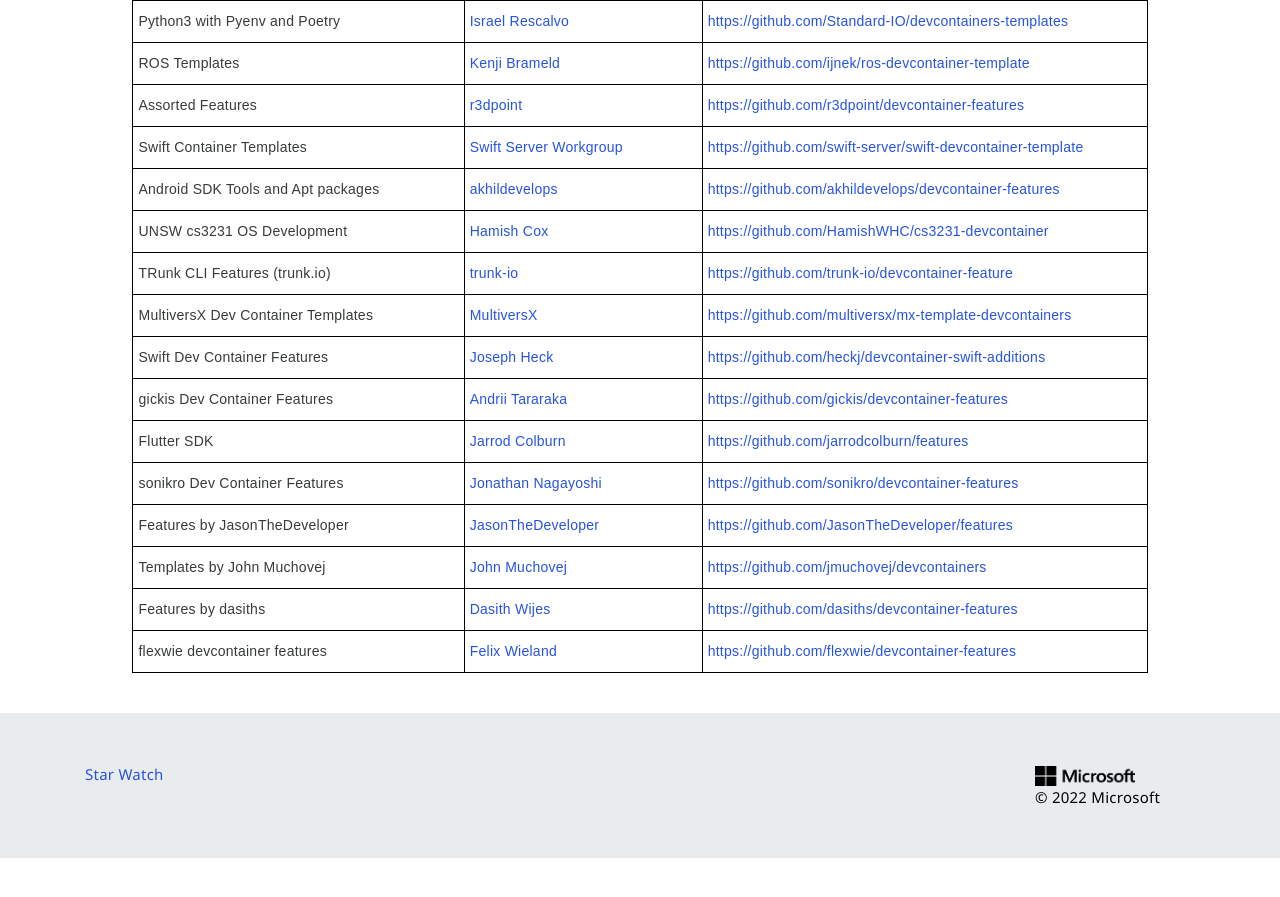
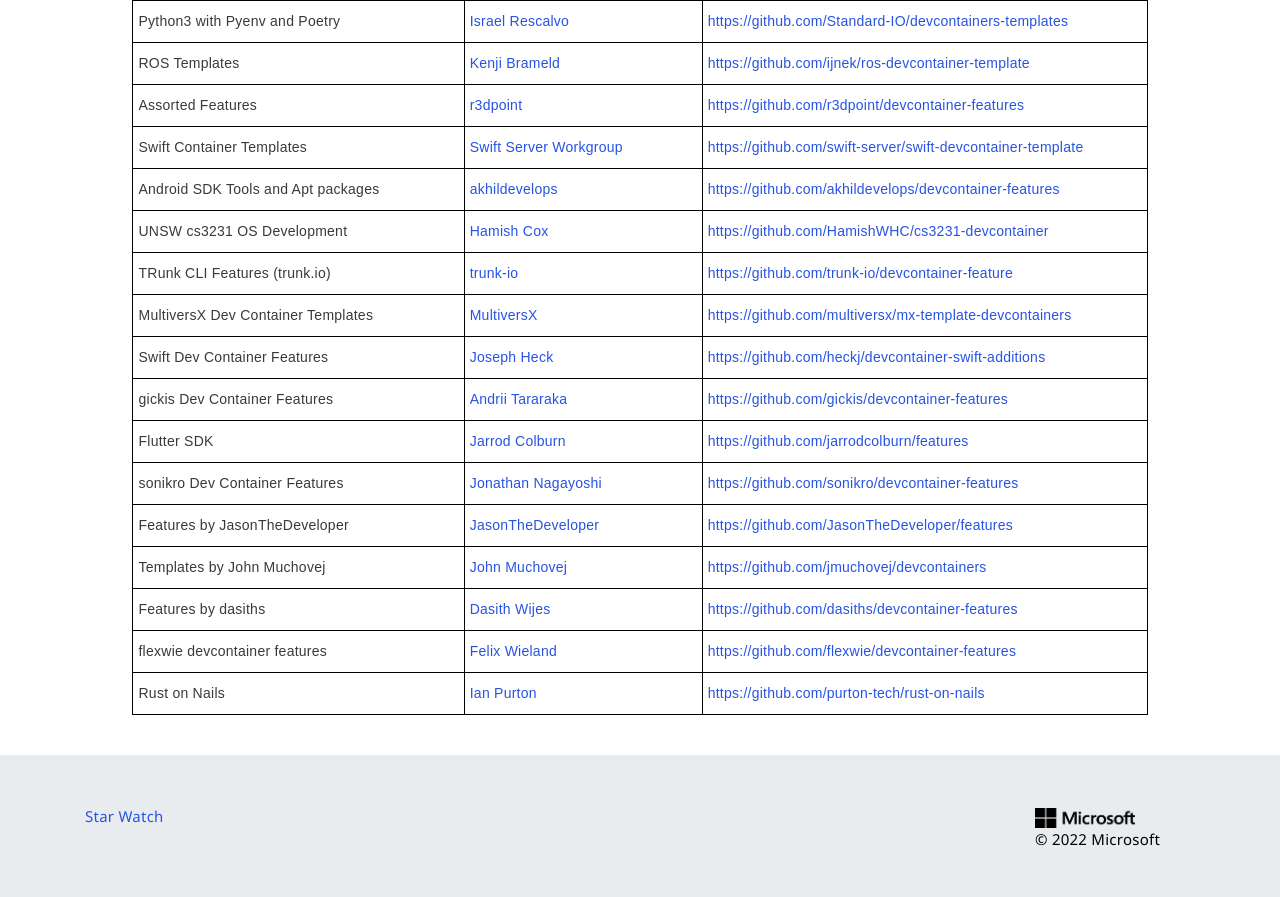
Before and after one commit to devcontainers/devcontainers.github.io, a Jekyll site: the page built from collections.html, in a window 1280 px wide and 900 px high, scrolled down 2560 px. Shown: the top 897 px of the window. Built offline with Jekyll 4.4.1, drawn with Linux system fonts in a browser that asks for light colours; nearby versions of some CDN libraries; comment, search, counter and statistics services are not loaded; before the commit the page ends 3418 px from its top, so only the background shows below that.

Commit message:
Update collection-index.yml
Add support for the rust on nails devcontainer

```diff
--- a/_data/collection-index.yml
+++ b/_data/collection-index.yml
@@ -343,3 +343,8 @@
   contact: https://github.com/flexwie/devcontainer-features/issues
   repository: https://github.com/flexwie/devcontainer-features
   ociReference: ghcr.io/flexwie/devcontainer-features
+- name: Rust on Nails
+  maintainer: Ian Purton
+  contact: https://github.com/purton-tech/rust-on-nails/issues
+  repository: https://github.com/purton-tech/rust-on-nails
+  ociReference: ghcr.io/purton-tech/rust-on-nails
```
